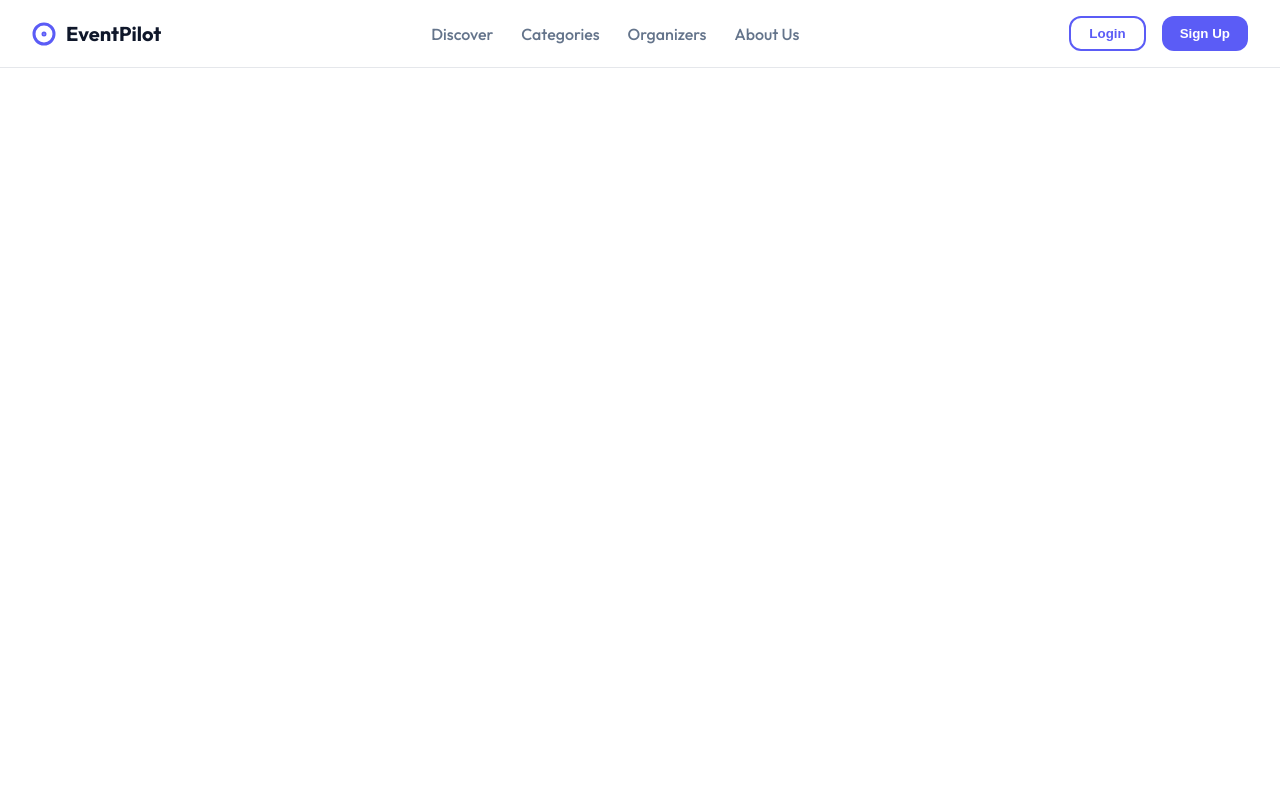
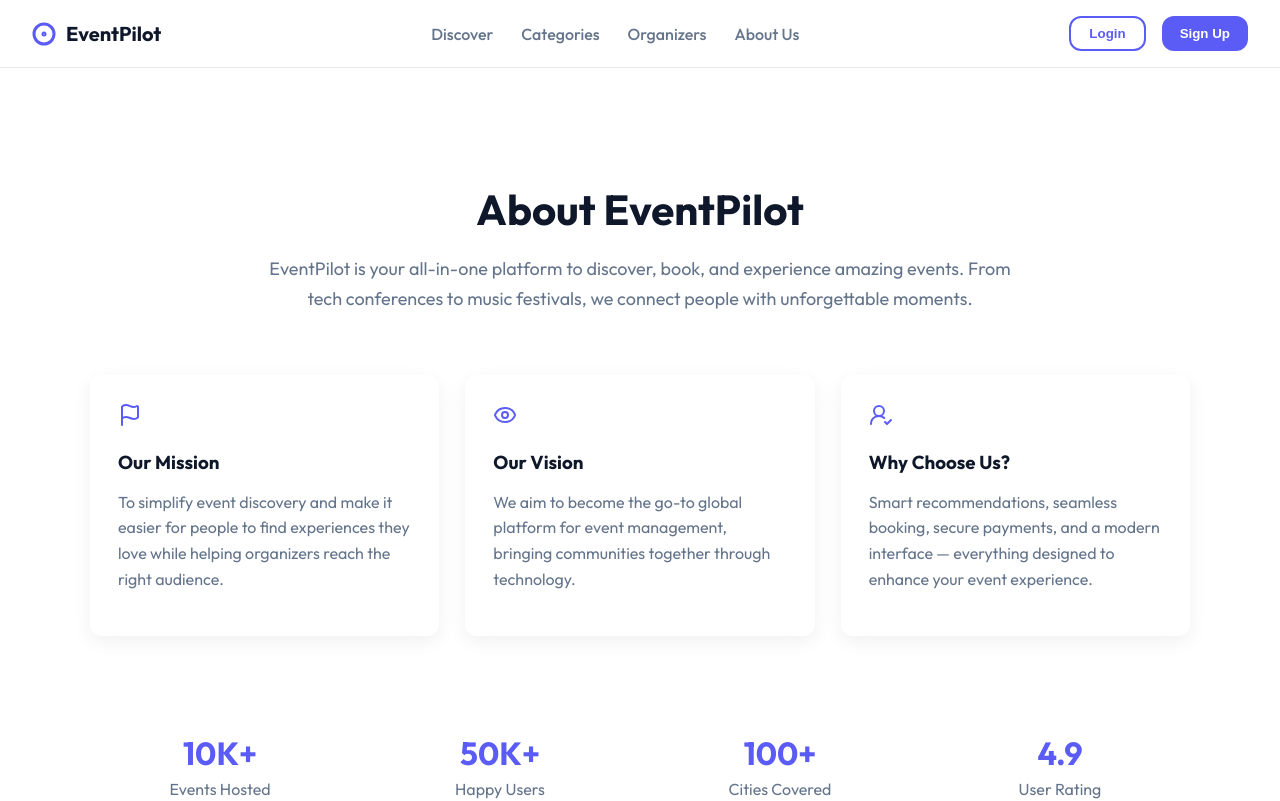
Before and after one commit to SHARVESH-G/EventPilot, a React app in the folder frontend/: page /aboutus in a window 1280 px wide. Shown: the top 801 px of the page. Built offline with nearby package versions, Linux system fonts and the light colour scheme; the HTML template or start-up script is replaced by a standard one.

Commit message:
About Us

```diff
--- a/frontend/src/App.jsx
+++ b/frontend/src/App.jsx
@@ -4,6 +4,8 @@ import Navbar from "./components/navbar/navbar";
 import LoginPage from "./pages/login/loginPage";
 import RegisterPage from "./pages/register/registerPage";
 import Home from "./pages/home/home";
+import AboutUs from "./pages/aboutUs/aboutUs";
+import Footer from "./components/footer/footer";
 
 const App = () => {
   return (
@@ -13,7 +15,9 @@ const App = () => {
         <Route path="/" element={<Home/>} />
         <Route path="/login" element={<LoginPage />} />
         <Route path="/signup" element={<RegisterPage />} />
+        <Route path="/aboutus" element={<AboutUs/>} />
       </Routes>
+      <Footer/>
     </BrowserRouter>
   );
 };
--- /dev/null
+++ b/frontend/src/datas/aboutUsData.jsx
@@ -0,0 +1,37 @@
+import { Eye, Flag, UserRoundCheck } from "lucide-react"
+
+const appName = import.meta.env.VITE_APP_NAME;
+
+export const aboutHero = {
+  title: `About ${appName}`,
+  description:
+    `${appName} is your all-in-one platform to discover, book, and experience amazing events. From tech conferences to music festivals, we connect people with unforgettable moments.`,
+};
+
+export const aboutCards = [
+  {
+    icon :<Flag style={{color:"var(--primary)"}}  />,
+    title: "Our Mission",
+    description:
+      "To simplify event discovery and make it easier for people to find experiences they love while helping organizers reach the right audience.",
+  },
+  {
+    icon:<Eye style={{color:"var(--primary)"}}  />,
+    title: "Our Vision",
+    description:
+      "We aim to become the go-to global platform for event management, bringing communities together through technology.",
+  },
+  {
+    icon:<UserRoundCheck style={{color:"var(--primary)"}} />,
+    title: "Why Choose Us?",
+    description:
+      "Smart recommendations, seamless booking, secure payments, and a modern interface — everything designed to enhance your event experience.",
+  },
+];
+
+export const aboutStats = [
+  { value: "10K+", label: "Events Hosted" },
+  { value: "50K+", label: "Happy Users" },
+  { value: "100+", label: "Cities Covered" },
+  { value: "4.9", label: "User Rating" },
+];
--- /dev/null
+++ b/frontend/src/pages/aboutUs/aboutUs.css
@@ -0,0 +1,85 @@
+.about {
+  width: 100%;
+  padding: 80px 20px;
+}
+
+.about-container {
+  width: min(1100px, 92%);
+  margin-inline: auto;
+}
+.about-hero {
+  text-align: center;
+  margin-bottom: 60px;
+}
+
+.about-hero h1 {
+  font-size: 42px;
+  color: var(--text-dark);
+  margin-bottom: 16px;
+}
+
+.about-hero p {
+  color: var(--text-muted);
+  font-size: 18px;
+  line-height: 1.7;
+  max-width: 750px;
+  margin-inline: auto;
+}
+
+.about-grid {
+  display: grid;
+  grid-template-columns: repeat(auto-fit, minmax(260px, 1fr));
+  gap: 26px;
+  margin-bottom: 70px;
+}
+
+.about-card {
+  background: white;
+  padding: 28px;
+  border-radius: var(--radius);
+  box-shadow: 0 6px 20px rgba(0,0,0,0.06);
+  transition: 0.3s;
+}
+
+.about-card:hover {
+  transform: translateY(-6px);
+}
+
+.about-card h3 {
+  margin-bottom: 10px;
+  color: var(--text-dark);
+}
+
+.about-card p {
+  color: var(--text-muted);
+  line-height: 1.6;
+}
+
+.about-stats {
+  display: grid;
+  grid-template-columns: repeat(auto-fit, minmax(160px, 1fr));
+  text-align: center;
+  gap: 20px;
+}
+
+.about-stats h2 {
+  color: var(--primary);
+  font-size: 32px;
+  margin-bottom: 6px;
+}
+
+.about-stats span {
+  color: var(--text-muted);
+}
+
+@media (max-width:600px) {
+
+  .about-hero h1 {
+    font-size: 32px;
+  }
+
+  .about-hero p {
+    font-size: 16px;
+  }
+
+}
--- /dev/null
+++ b/frontend/src/pages/aboutUs/aboutUs.jsx
@@ -0,0 +1,38 @@
+import "./aboutUs.css";
+import { aboutHero, aboutCards, aboutStats } from "../../datas/aboutUsData";
+
+const AboutUs = () => {
+  return (
+    <section className="about">
+      <div className="about-container">
+
+        <div className="about-hero">
+          <h1>{aboutHero.title}</h1>
+          <p>{aboutHero.description}</p>
+        </div>
+
+        <div className="about-grid">
+          {aboutCards.map((card, index) => (
+            <div key={index} className="about-card">
+                <span>{card.icon}</span>
+              <h3>{card.title}</h3>
+              <p>{card.description}</p>
+            </div>
+          ))}
+        </div>
+
+        <div className="about-stats">
+          {aboutStats.map((stat, index) => (
+            <div key={index}>
+              <h2>{stat.value}</h2>
+              <span>{stat.label}</span>
+            </div>
+          ))}
+        </div>
+
+      </div>
+    </section>
+  );
+};
+
+export default AboutUs;
--- a/frontend/src/pages/home/home.jsx
+++ b/frontend/src/pages/home/home.jsx
@@ -13,7 +13,6 @@ const Home = () => {
       <ExploreCategory/>
       <TrendingEvents/>
       <HowItWorks />
-      <Footer/>
     </div>
   );
 };
```
